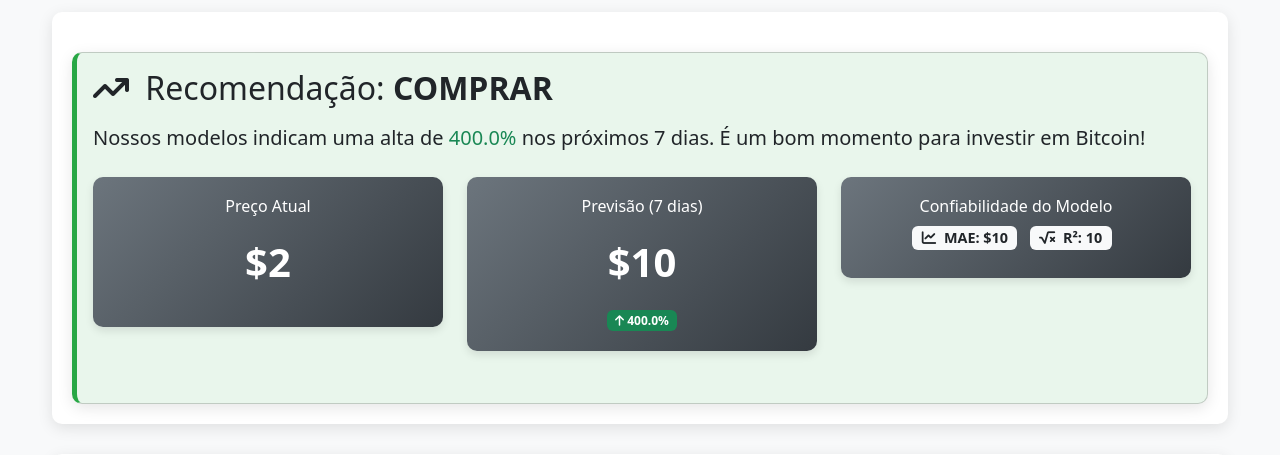
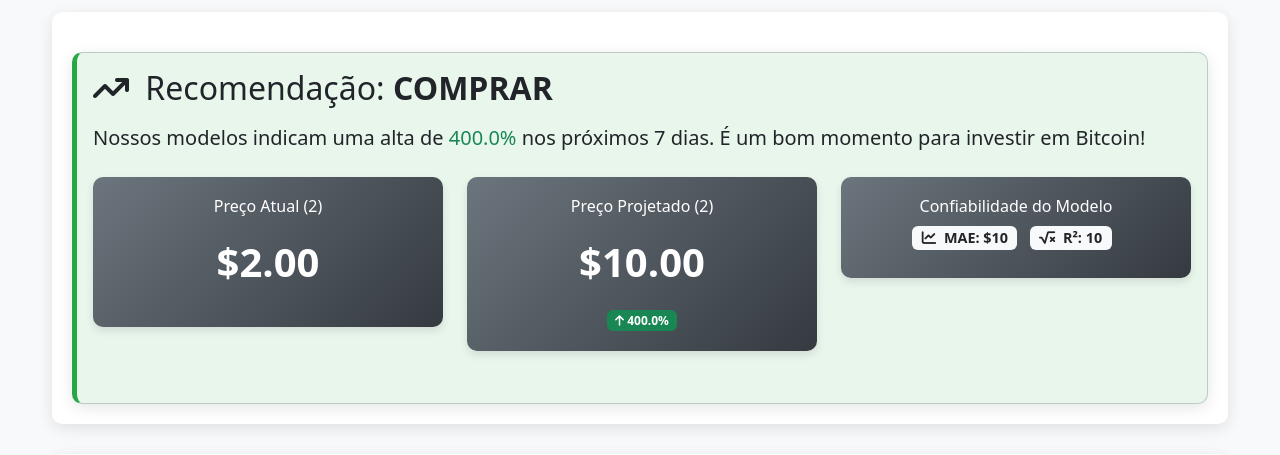
Before and after one commit to caiosaldanha/bitcoin-guru, a Flask app: template frontend/app/templates/index.html in a window 1280 px wide. Shown: the part 152-607 px from the top of the page. Run offline with Flask 3, Linux system fonts and the light colour scheme; the template is opened without the code that fills it: most values are stand-ins (such as "Sample title", 1, 10 or a date in 2020).

Commit message:
fix: standardize number formatting in price display and update labels for clarity

```diff
--- a/frontend/app/main.py
+++ b/frontend/app/main.py
@@ -13,13 +13,8 @@
     try:
         # Tenta converter para float primeiro (mais flexível)
         num = float(value)
-        # Verifica se é um valor inteiro (sem decimais)
-        if num.is_integer():
-            # Formata sem casas decimais
-            return "{:,.0f}".format(num).replace(",", ".")
-        else:
-            # Formata com 2 casas decimais para valores com parte decimal
-            return "{:,.2f}".format(num).replace(",", ".")
+        # Formatamos sempre com 2 casas decimais para valores monetários
+        return "{:,.2f}".format(num).replace(",", ".")
     except (ValueError, TypeError):
         return value
 
--- a/frontend/app/templates/index.html
+++ b/frontend/app/templates/index.html
@@ -150,17 +150,16 @@
                             {% endif %}
                         </p>
 
-                        <div class="row mt-4">
-                            <div class="col-md-4 mb-3">
+                        <div class="row mt-4">                            <div class="col-md-4 mb-3">
                                 <div class="price-card">
-                                    <h6>Preço Atual</h6>
-                                    <div class="price-value">${{ current_price|round(2)|int|format_number }}</div>
+                                    <h6>Preço Atual ({{ pred['data']['date'][0] }})</h6>
+                                    <div class="price-value">${{ current_price|format_number }}</div>
                                 </div>
                             </div>
                             <div class="col-md-4 mb-3">
                                 <div class="price-card">
-                                    <h6>Previsão (7 dias)</h6>
-                                    <div class="price-value">${{ future_price|round(2)|int|format_number }}</div>
+                                    <h6>Preço Projetado ({{ pred['data']['forecast_date'][0] if pred['data'].get('forecast_date') else 'D+7' }})</h6>
+                                    <div class="price-value">${{ future_price|format_number }}</div>
                                     <span class="badge {{ 'bg-success' if percent_change > 0 else ('bg-danger' if percent_change < 0 else 'bg-warning') }}">
                                         <i class="fas {{ 'fa-arrow-up' if percent_change > 0 else ('fa-arrow-down' if percent_change < 0 else 'fa-equals') }}"></i>
                                         {{ percent_change }}%
@@ -220,8 +219,7 @@
                                     <th>Cotação Projetada</th>
                                 </tr>
                             </thead>
-                            <tbody>
-                                {% for i in range(hist['data']['date']|length) %}
+                            <tbody>                                {% for i in range(hist['data']['date']|length) %}
                                 <tr>
                                     <td>{{ hist['data']['date'][i] }}</td>
                                     <td class="fw-bold">${{ hist['data']['pred_7d'][i]|format_number }}</td>
@@ -273,7 +271,8 @@
     }
 
     var chartLabels = [currentDate, forecastDate];
-    var chartData = [currentPrice, forecastPrice];
+    // Show full precise values for forecast
+    var chartData = [parseFloat(currentPrice.toFixed(2)), parseFloat(forecastPrice.toFixed(2))];
     {% else %}
     // Fallback se não tivermos os dados atuais
     var chartLabels = forecastDates;
```
